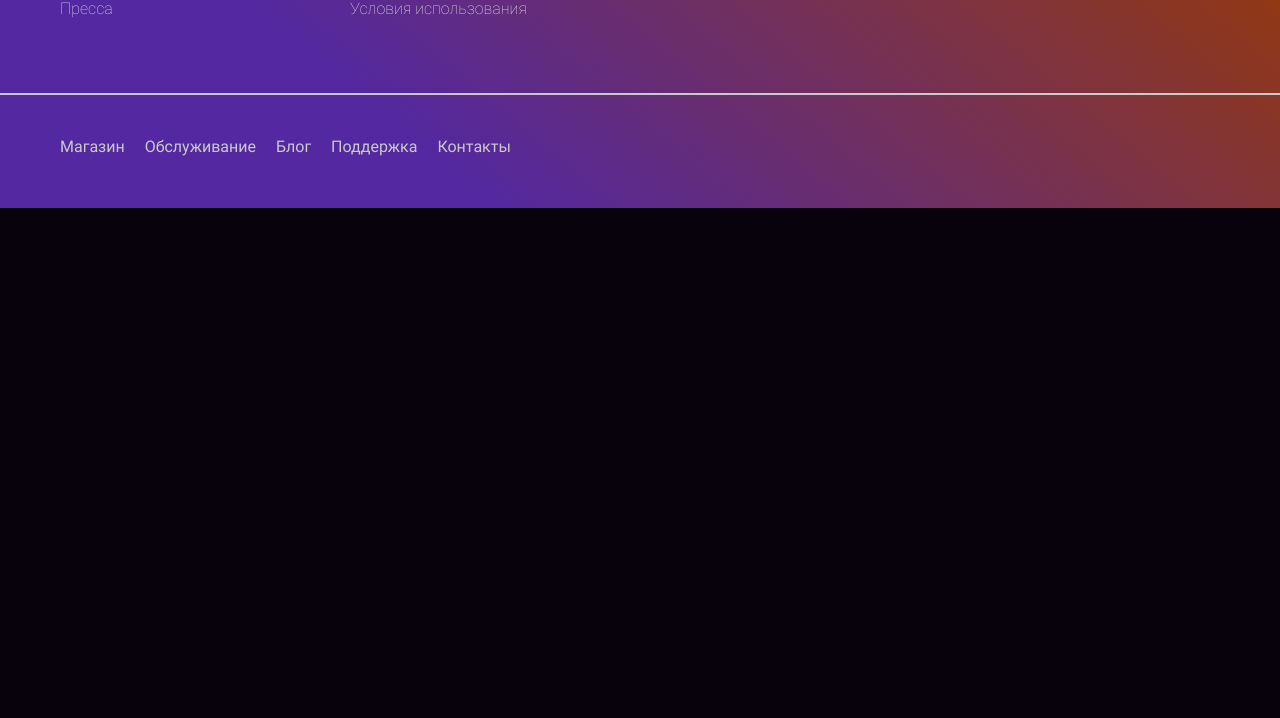
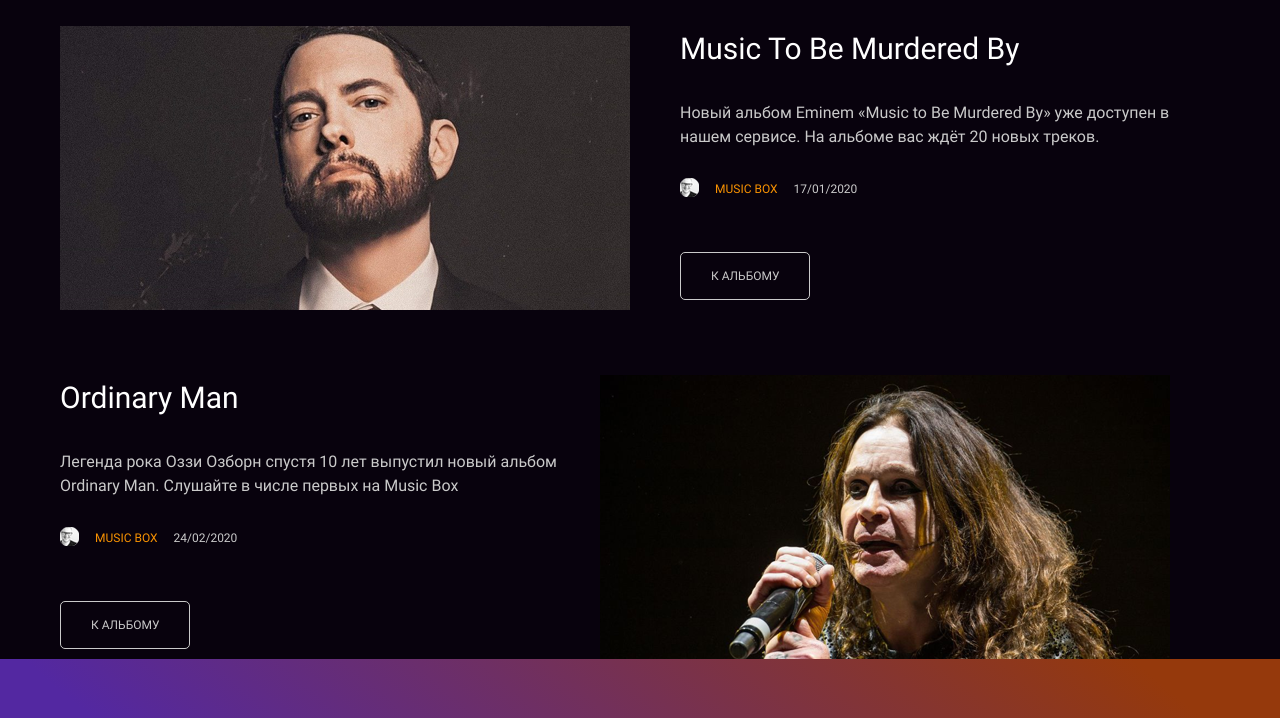
Before and after one commit to irnbru-ys/layout-designer-project-56, a website: page src/index.html in a window 1280 px wide. Shown: the part 1878-2596 px from the top of the page. Before the commit the page ends 2086 px from the top, so only its background shows below. Drawn offline with Linux system fonts and the light colour scheme.

Commit message:
add and responce page-news

```diff
--- a/src/index.html
+++ b/src/index.html
@@ -82,8 +82,42 @@
                 На всех тарифах возможно прослушивание музыки с мобильных устройств. На премиум тарифе вы можете скачать все композиции на ваше устройство и слушать музыку без подключения к интернету
             </div>
         </div>
+    </section>
 
-        </section>
+    <section id="page-news" class="page-news">
+        <div class="container">
+        <h2 class="page-news-h2">Последние новости</h2>
+        <div class="page-news-box d-grid column-1">
+            <div class="page-news-item">
+                <img src="images/Music to Be Murdered By.png" alt="Eminem">
+                <div class="page-news-body-box">
+                <div class="page-news-body">
+                  <h3 class="page-news-h3">Music to Be Murdered By</h3>
+                  <p class="page-news-p">Новый альбом Eminem «Music to Be Murdered By» уже доступен в нашем сервисе. На альбоме вас ждёт 20 новых треков.</p>
+                </div>
+                <div class="page-news-footer">
+                  <div class="page-news-author"><span>Music box</span><span>17/01/2020</span> </div>
+                  <a class="btn-news" href="#">К альбому</a>
+                </div>
+            </div>
+            </div>
+
+            <div class="page-news-item fd-row-revers">
+                <img src="images/Ordinary Man.png" alt="Ozzy">
+                <div class="page-news-body-box">
+                <div class="page-news-body">
+                  <h3 class="page-news-h3">Ordinary Man</h3>
+                  <p class="page-news-p">Легенда рока Оззи Озборн спустя 10 лет выпустил новый альбом Ordinary Man. Слушайте в числе первых на Music Box</p>
+                </div>
+                <div class="page-news-footer">
+                    <div class="page-news-author"><span>Music box</span><span>24/02/2020</span> </div>
+                  <a class="btn-news" href="#">К альбому</a>
+                </div>
+            </div>
+            </div>
+        </div>
+    </div>
+    </section>
     </main>
 
 
--- a/src/scss/base/_media.scss
+++ b/src/scss/base/_media.scss
@@ -112,4 +112,16 @@
       margin-bottom: 16px;
     }
   }
+
+  .page-news {
+    &-item {
+      flex-direction: column;
+      img {
+        margin-right: 0;
+        margin-bottom: 50px;
+
+        width: 100%;
+      }
+    }
+  }
 }
--- a/src/scss/base/_utilities.scss
+++ b/src/scss/base/_utilities.scss
@@ -24,6 +24,14 @@
 .d-grid {
     @extend %display-grid;
 }
+
+%flex-direction-row-reverse {
+    flex-direction: row-reverse;
+}
+
+.fd-row-revers {
+    @extend %flex-direction-row-reverse;
+}
 // END
 
 // Elemints
@@ -35,7 +43,7 @@
 .py-200 {
     @include padding-y(200);
 }
-
+@include column(1);
 @include column(3);
 @include bg-card(1);
 @include bg-card(2);
--- a/src/scss/components/_buttons.scss
+++ b/src/scss/components/_buttons.scss
@@ -6,3 +6,36 @@
 
   text-transform: uppercase;
 }
+
+.btn-price {
+  display: flex;
+  justify-content: center;
+  align-items: center;
+
+  margin: 0 auto;
+
+  width: 319px;
+  height: 66px;
+
+  border-radius: 5px;
+  border: 1px solid #fff;
+}
+
+.btn-news {
+  padding: 16px 30px;
+
+  width: 135px;
+  height: 53px;
+
+  color: $color-dark-gray;
+  text-align: center;
+  font-size: 12px;
+  font-weight: 400;
+  line-height: 19.2px;
+  text-transform: uppercase;
+
+  border-radius: 5px;
+  border: 1px solid $color-dark-gray;
+
+  text-decoration: none;
+}
--- a/src/scss/pages/_home.scss
+++ b/src/scss/pages/_home.scss
@@ -124,20 +124,6 @@
     vertical-align: top;
   }
 
-  .btn-price {
-    display: flex;
-    justify-content: center;
-    align-items: center;
-
-    margin: 0 auto;
-
-    width: 319px;
-    height: 66px;
-
-    border-radius: 5px;
-    border: 1px solid #fff;
-  }
-
   &-footer-card-text {
     @include margin-y(64);
   }
@@ -146,3 +132,90 @@
     margin-top: 43px;
   }
 }
+
+.page-news {
+  padding-top: 100px;
+
+  text-align: center;
+
+  &-h2 {
+    margin-bottom: 48px;
+  }
+
+  &-box {
+    grid-auto-rows: auto;
+
+    row-gap: 65px;
+  }
+
+  &-item {
+    display: flex;
+
+    width: 100%;
+  }
+
+  &-item > img {
+    display: block;
+
+    margin-right: 50px;
+  }
+
+  &-body-box {
+    display: flex;
+    flex-direction: column;
+  }
+
+  &-body {
+    text-align: left;
+  }
+
+  &-footer {
+    margin-top: 25px;
+    margin-bottom: 16px;
+
+    text-align: left;
+  }
+
+  &-h3 {
+    margin-bottom: 30px;
+
+    color: #fff;
+    font-size: 30px;
+    font-weight: 400;
+    line-height: 45px;
+    text-transform: capitalize;
+  }
+
+  &-p {
+    color: #cacaca;
+    font-size: 16px;
+    font-weight: 400;
+    line-height: 24px;
+  }
+
+  &-author {
+    margin-bottom: 64px;
+
+    color: $color-dark-gray;
+    font-size: 12px;
+    font-weight: 400;
+    line-height: 19.2px;
+  }
+
+  &-author > span:nth-child(1)::before {
+    content: url("../images/icons/avatar.png");
+    object-fit: fill;
+    position: relative;
+    top: 4px;
+    margin-right: 16px;
+  }
+
+  &-author > span:nth-child(1) {
+    display: inline-block;
+
+    margin-right: 16px;
+
+    color: $color--orange;
+    text-transform: uppercase;
+  }
+}
```
Also changed, not shown: src/css/style.css, src/images/icons/avatar.png (renamed from src/images/avatar.png), src/scss/abstracts/_mixin.css (added), 1 other file.
